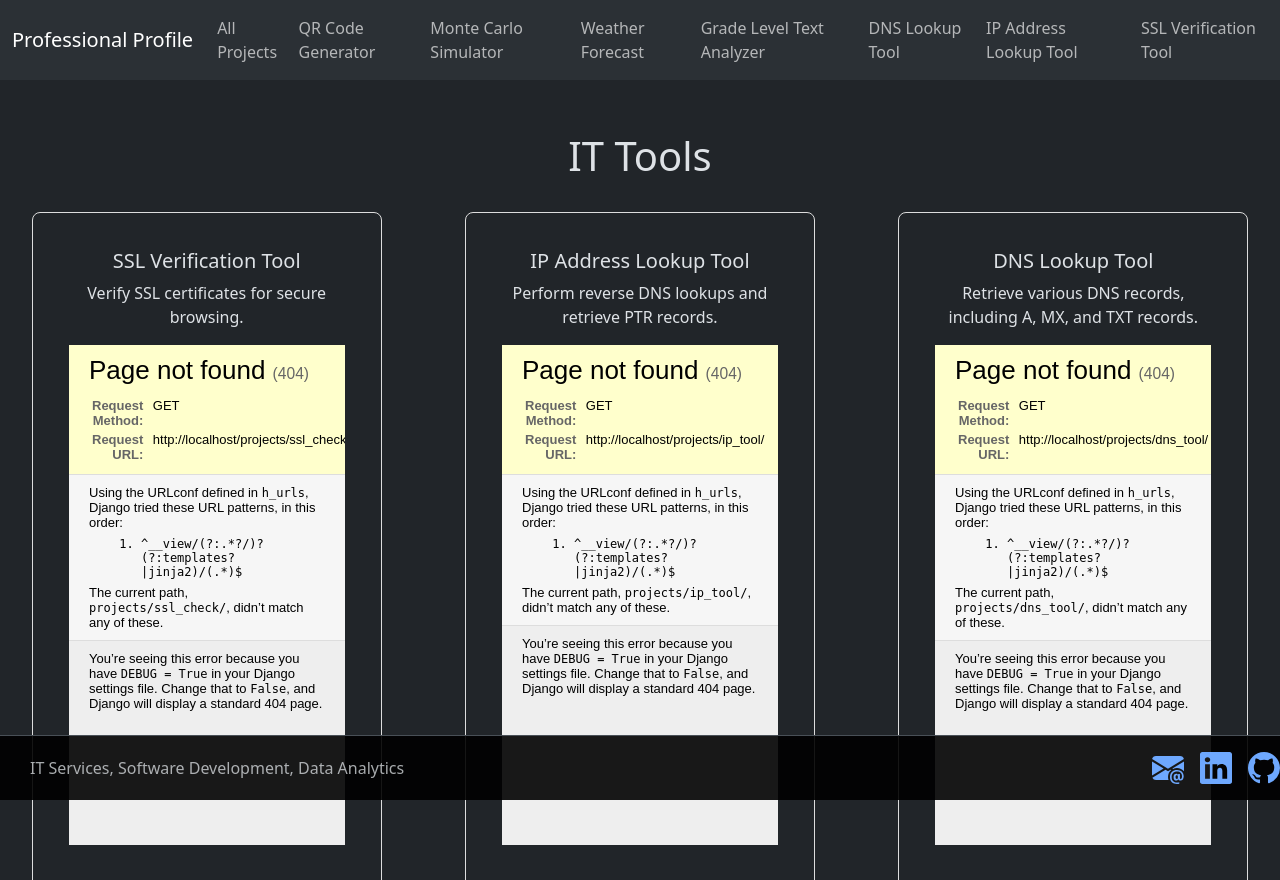
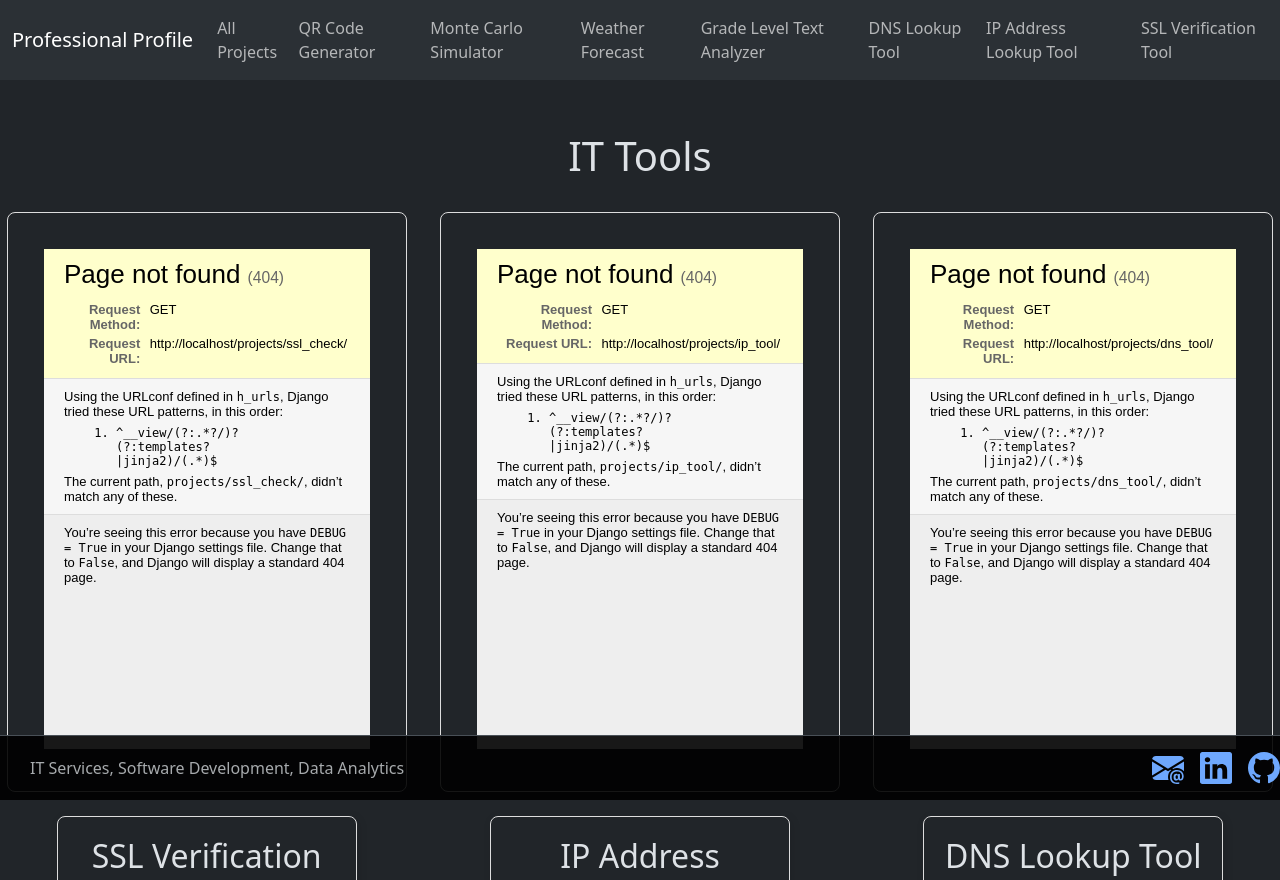
Before and after one commit to BenCritt/profile_workspace_heroku, a Django app: template projects/templates/projects/it_tools.html in a window 1280 px wide. Shown: the top 880 px of the page. Run offline with Django 3.2, Linux system fonts and the light colour scheme; the template is opened without the code that fills it, so the values that code supplies are empty; some libraries are stand-ins or nearby versions.

Commit message:
UX improvements for IT Tools page.

```diff
--- a/projects/templates/projects/it_tools.html
+++ b/projects/templates/projects/it_tools.html
@@ -108,28 +108,22 @@
             <div class="card-container" style="display: flex; flex-wrap: wrap; gap: 20px; justify-content: space-around;">
 
               <!-- SSL Verification Tool Card -->
-              <div class="card" style="width: 100%; max-width: 350px; border: 1px solid #ddd; border-radius: 8px; padding: 20px;">
+              <div class="card" style="width: 100%; max-width: 400px; border: 1px solid #ddd; border-radius: 8px; padding: 20px;">
                   <div class="card-body">
-                      <h5 class="card-title">SSL Verification Tool</h5>
-                      <p class="card-text">Verify SSL certificates for secure browsing.</p>
                       <iframe src="/projects/ssl_check/" style="width: 100%; height: 500px; border: none;"></iframe>
                   </div>
               </div>
 
               <!-- IP Address Lookup Tool Card -->
-              <div class="card" style="width: 100%; max-width: 350px; border: 1px solid #ddd; border-radius: 8px; padding: 20px;">
+              <div class="card" style="width: 100%; max-width: 400px; border: 1px solid #ddd; border-radius: 8px; padding: 20px;">
                   <div class="card-body">
-                      <h5 class="card-title">IP Address Lookup Tool</h5>
-                      <p class="card-text">Perform reverse DNS lookups and retrieve PTR records.</p>
                       <iframe src="/projects/ip_tool/" style="width: 100%; height: 500px; border: none;"></iframe>
                   </div>
               </div>
 
               <!-- DNS Lookup Tool Card -->
-              <div class="card" style="width: 100%; max-width: 350px; border: 1px solid #ddd; border-radius: 8px; padding: 20px;">
+              <div class="card" style="width: 100%; max-width: 400px; border: 1px solid #ddd; border-radius: 8px; padding: 20px;">
                   <div class="card-body">
-                      <h5 class="card-title">DNS Lookup Tool</h5>
-                      <p class="card-text">Retrieve various DNS records, including A, MX, and TXT records.</p>
                       <iframe src="/projects/dns_tool/" style="width: 100%; height: 500px; border: none;"></iframe>
                   </div>
               </div>
```
